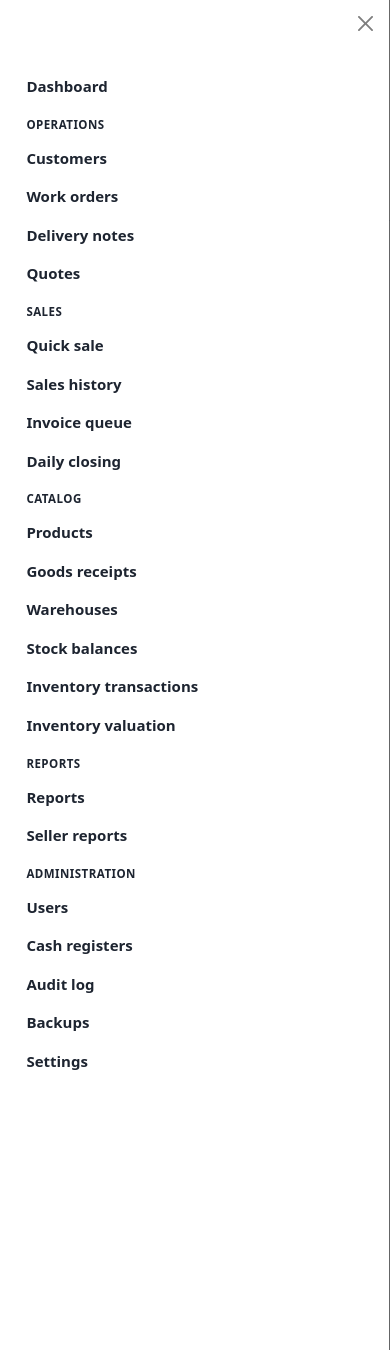
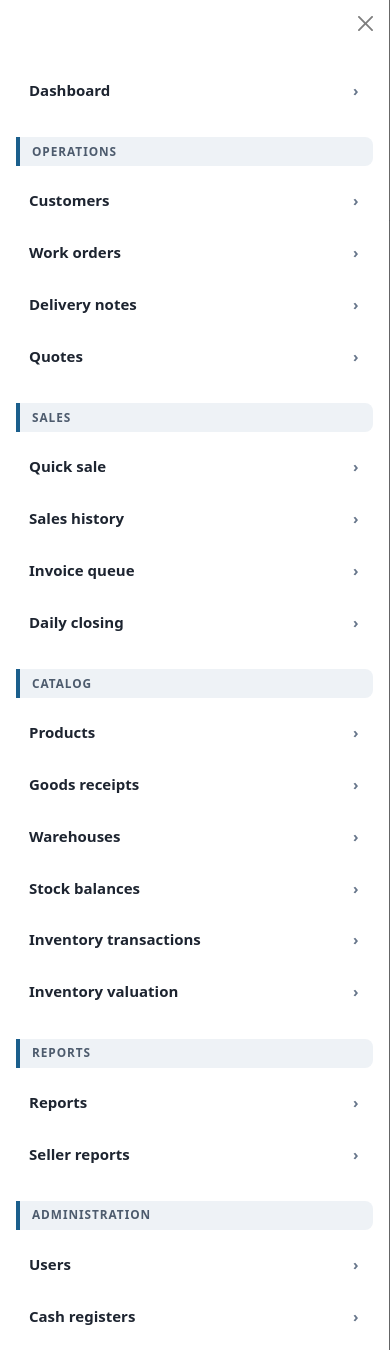
Before and after one commit to denzo69/-Local-First-Operations-Tracker-Commercial, a FastAPI app: page /setup in a window 390 px wide, after a click on "Menu". Shown: the top 1350 px of the page. Run offline with FastAPI, Linux system fonts and the light colour scheme; data that the repository does not hold is empty; some libraries are stand-ins or nearby versions.

Commit message:
Clarify mobile navigation groups

```diff
--- a/app/static/css/app.css
+++ b/app/static/css/app.css
@@ -135,22 +135,47 @@ button:focus-visible,
 }
 
 .offcanvas .sidebar-nav {
+    display: grid;
+    gap: .35rem;
     padding: .25rem 0;
 }
 
 .offcanvas .sidebar-group-label {
-    color: var(--text);
+    display: block;
+    margin: 1.15rem 0 .35rem;
+    padding: .35rem .75rem;
+    border-left: 4px solid var(--primary);
+    border-radius: 0 var(--radius) var(--radius) 0;
+    background: var(--surface-muted);
+    color: #4d5b6d;
+    font-size: .74rem;
     font-weight: 800;
+    letter-spacing: .08em;
 }
 
 .offcanvas .sidebar-link {
+    position: relative;
+    min-height: 44px;
+    padding: .68rem 2.25rem .68rem .75rem;
+    border: 1px solid transparent;
+    border-radius: var(--radius);
     color: var(--text);
     font-weight: 600;
+    background: #fff;
+}
+
+.offcanvas .sidebar-link::after {
+    content: "›";
+    position: absolute;
+    right: .85rem;
+    color: #66758a;
+    font-weight: 800;
 }
 
 .offcanvas .sidebar-link:hover,
 .offcanvas .sidebar-link:focus {
     background: var(--surface-muted);
+    border-color: var(--border);
     color: var(--primary);
 }
 
```
Also changed, not shown: tests/test_navigation.py (+5 -2 lines).
